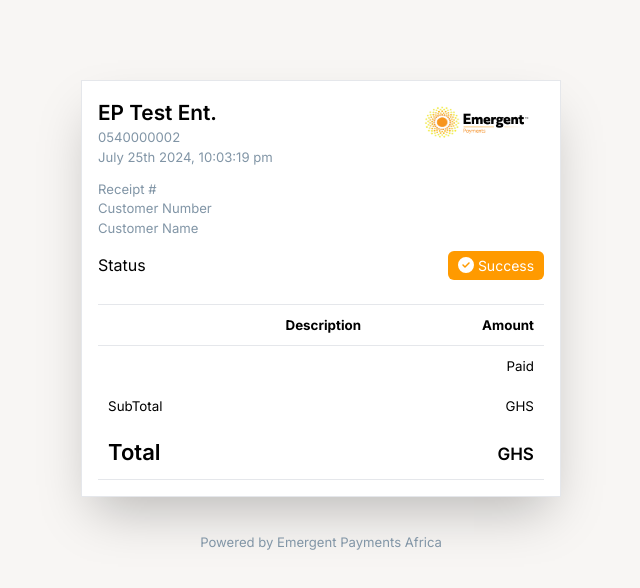
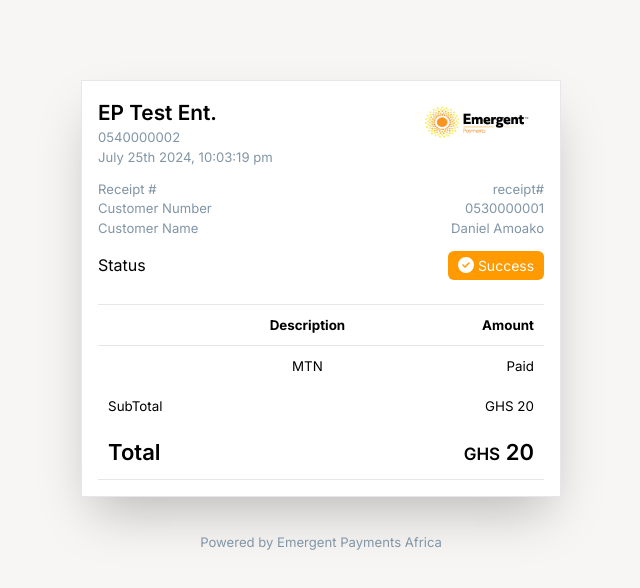
Before and after one commit to spacegod1/receipt-page, a Next.js app: page / in a window 1280 px wide. Shown: the top 588 px of the page, without its empty margins (319-959 px from the left). Built offline with nearby package versions, Linux system fonts and the light colour scheme.

Commit message:
/ page fix

```diff
--- a/app/page.js
+++ b/app/page.js
@@ -65,9 +65,9 @@
             </div>
             <div>
               <div className="text-right">
-                <p>{transData.trans_ref_no}</p>
-                <p>{transData.mobile}</p>
-                <p>{transData.name}</p>
+                <p>{transData.trans_ref_no || "receipt#"}</p>
+                <p>{transData.mobile || "0530000001"}</p>
+                <p>{transData.name || "Daniel Amoako"}</p>
               </div>
             </div>
           </div>
@@ -90,7 +90,7 @@
               <tbody className="text-center">
                 <tr>
                   <td className="text-left"></td>
-                  <td>{transData.payment_mode}</td>
+                  <td>{transData.payment_mode || "MTN"}</td>
                   <td className="text-right">Paid</td>
                 </tr>
               </tbody>
@@ -98,13 +98,14 @@
                 <tr className="text-left">
                   <td>SubTotal</td>
                   <td></td>
-                  <td className="text-right">GHS {transData.email}</td>
+                  <td className="text-right">GHS {transData.email || "20"}</td>
                 </tr>
                 <tr className="text-[22px] font-semibold">
                   <td className="text-left">Total</td>
                   <td></td>
                   <td className="text-right">
-                    <span className="text-[17px]">GHS</span> {transData.email}
+                    <span className="text-[17px]">GHS</span>{" "}
+                    {transData.email || "20"}
                   </td>
                 </tr>
                 <tr className="border-y"></tr>
```
